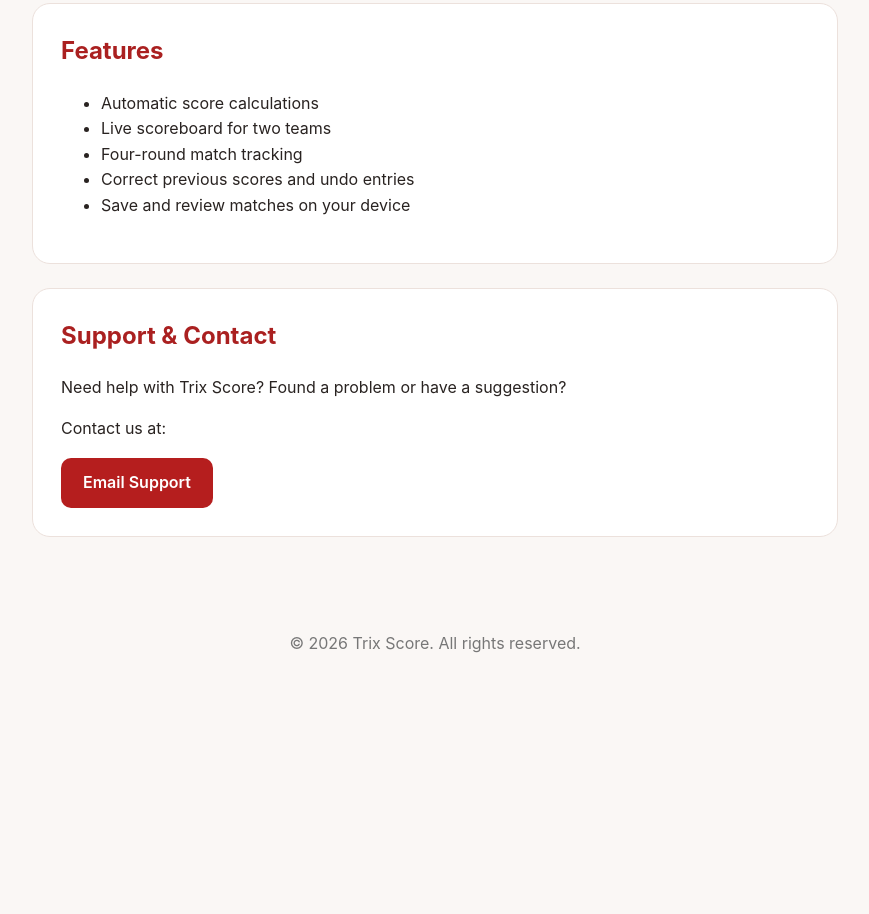
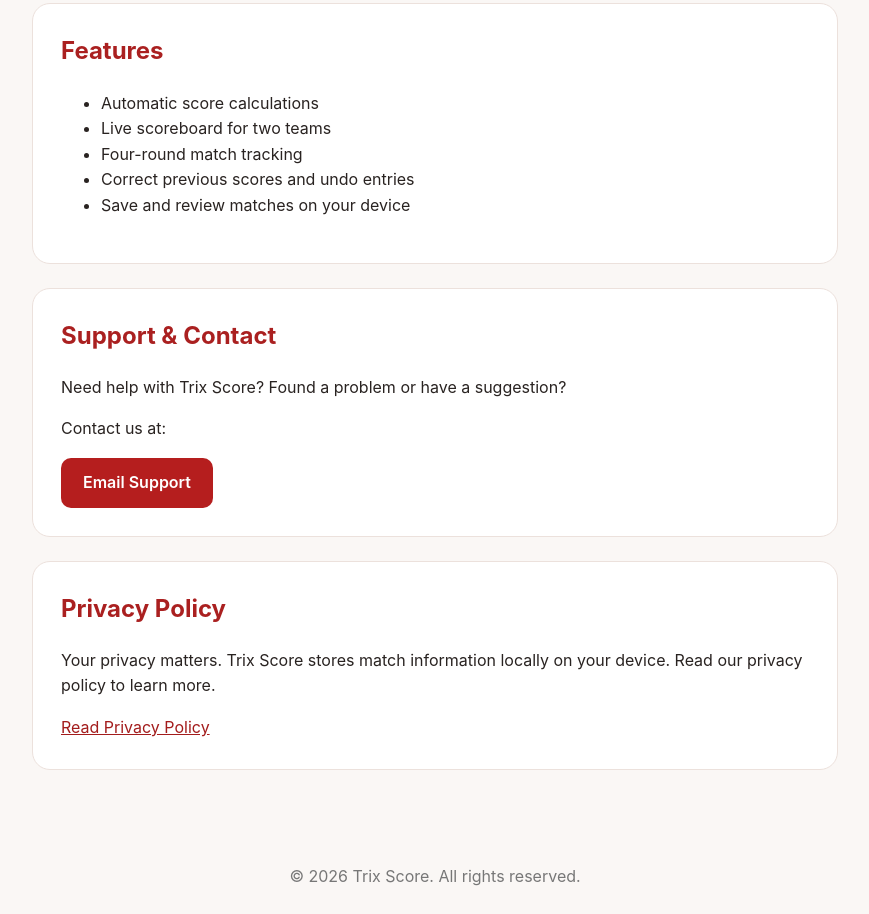
Before and after one commit to Sakor99/trix-score-website, a plain HTML site: page index.html in a window 1280 px wide. Shown: the part 602-1516 px from the top of the page, without its empty margins (205-1074 px from the left). Before the commit the page ends 1283 px from the top, so only its background shows below. Drawn offline with Linux system fonts and the light colour scheme.

Commit message:
Add Privacy Policy section to index.html
Added a new section for the Privacy Policy with relevant text and a link.

```diff
--- a/index.html
+++ b/index.html
@@ -80,6 +80,17 @@
         Email Support
       </a>
     </section>
+
+<section>
+  <h2>Privacy Policy</h2>
+  <p>
+    Your privacy matters. Trix Score stores match
+    information locally on your device.
+    Read our privacy policy to learn more.
+  </p>
+  <a href="privacy-policy.html">Read Privacy Policy</a>
+</section>
+
   </main>
 
   <footer>© 2026 Trix Score. All rights reserved.</footer>
```
